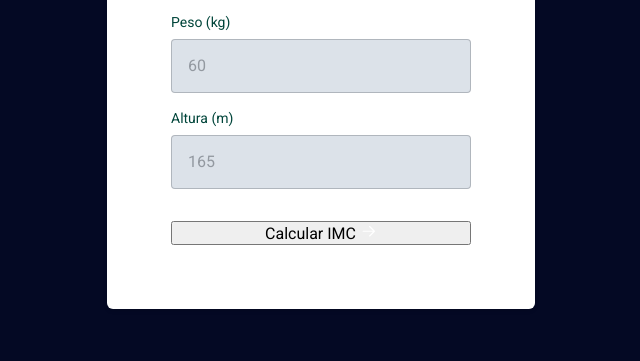
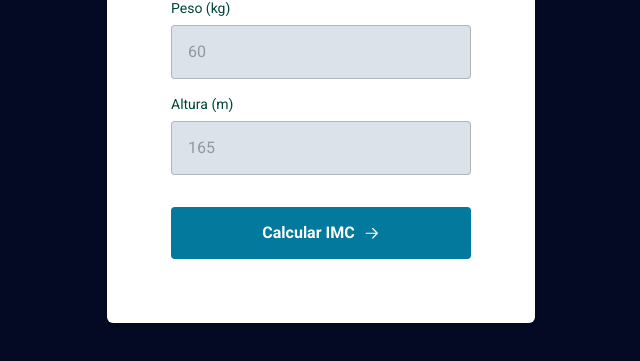
Before and after one commit to gqueico/explorer-imc, a plain HTML site: page index.html in a window 1280 px wide. Shown: the part 299-660 px from the top of the page, without its empty margins (319-959 px from the left). Drawn offline with Linux system fonts and the light colour scheme.

```diff
--- a/style.css
+++ b/style.css
@@ -18,6 +18,7 @@
   --bg-input: #DCE2E9;
   --tt-button: #FFF;
   --bg-button: #02799D;
+  --bg-button-hover: #01475C;
   --bg-error: #F03E3E;
   --tt-error: #FFF;
   font-size: 62.5%;
@@ -89,5 +90,25 @@
 }
 
 .input-wrapper input:focus {
-  outline: .2rem solid var(--ot-input);
+  outline: .1rem solid var(--ot-input);
 }
+
+button {
+  display: flex;
+  align-items: center;
+  justify-content: center;
+  gap: .8rem;
+  padding: 1.6rem;
+  font-weight: 700;
+  line-height: 2rem;
+  color: var(--tt-button);
+  background-color: var(--bg-button);
+  border-radius: .4rem;
+  border: none;
+  cursor: pointer;
+  transition: background-color 300ms ease-in-out;
+}
+
+button:hover {
+  background-color: var(--bg-button-hover);
+}
```
